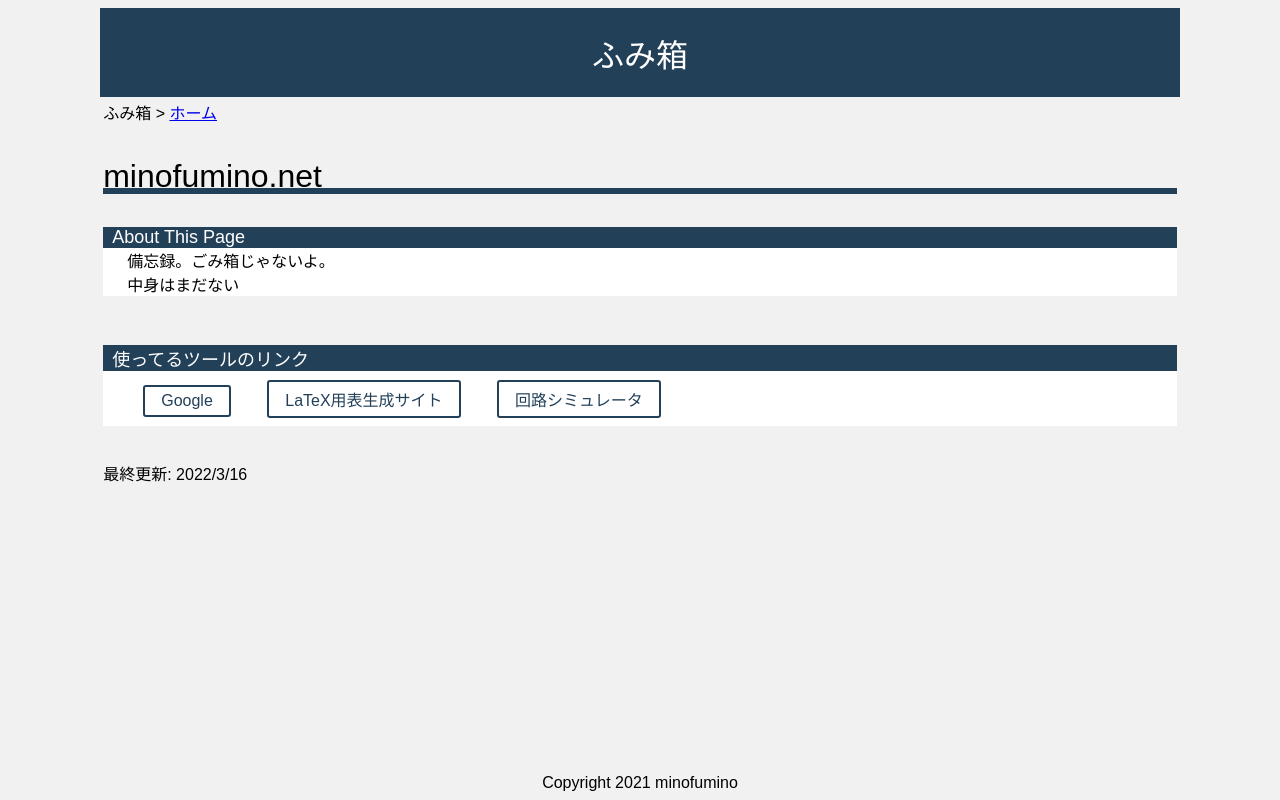
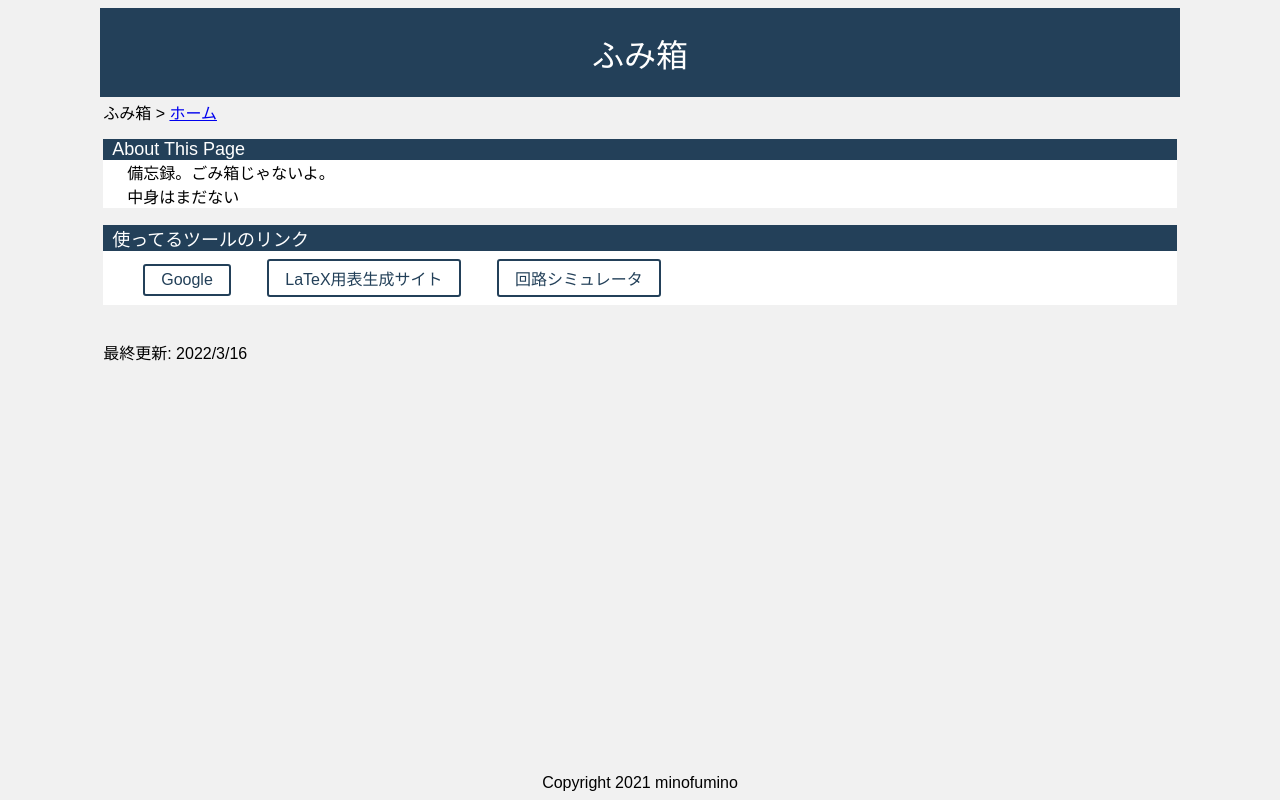
Before and after one commit to minofumino/minofumino.github.io, a plain HTML site: page index.html in a window 1280 px wide. Drawn offline with Linux system fonts and the light colour scheme.

Commit message:
2022/3/16 21:57

```diff
--- a/index.html
+++ b/index.html
@@ -21,12 +21,6 @@
             <!--ここから下に本文-->
             ふみ箱 &gt; <a href="/index.html">ホーム</a>
 
-            <div class="topica">
-                <span class="topicat">
-                    minofumino.net
-                </span>
-            </div>
-
             <div class="topic">
                 About This Page
             </div>
@@ -38,7 +32,8 @@
                     中身はまだない
                 </p>
             </div>
-            <br>
+
+
             <div class="topic">
                 使ってるツールのリンク
             </div>
```
Also changed, not shown: linksf/index.html (+1 -0 lines).
